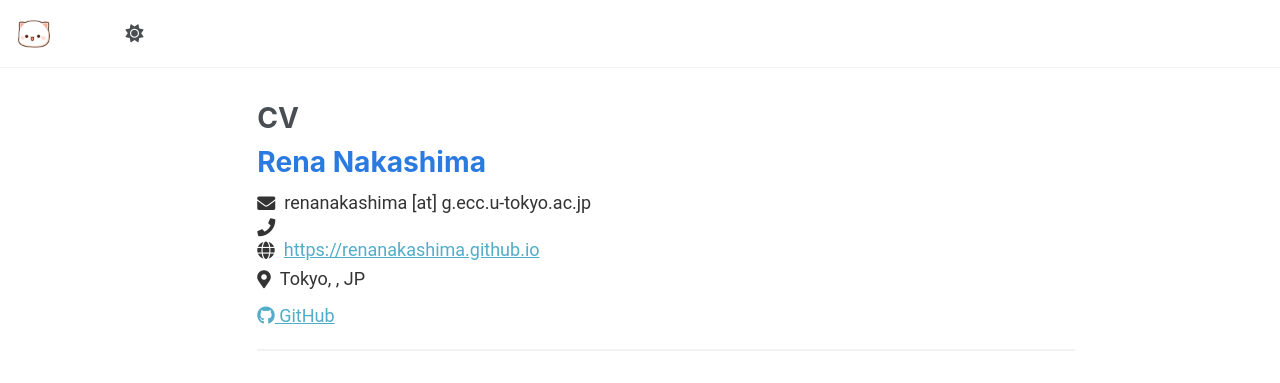
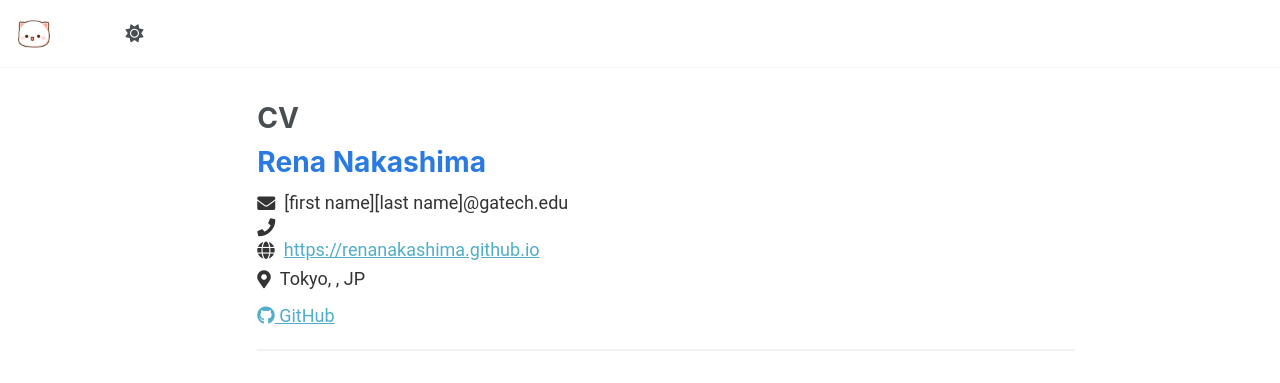
Before and after one commit to renanakashima/renanakashima.github.io, a Jekyll site: the page built from _pages/cv-json.md, in a window 1280 px wide and 900 px high. Shown: the top 383 px of the window. Built offline with Jekyll 4.4.1, drawn with Linux system fonts in a browser that asks for light colours.

Commit message:
email address

```diff
--- a/_config.yml
+++ b/_config.yml
@@ -31,7 +31,7 @@
   location         : "Tokyo, Japan"
   #employer         : ""
   uri              : # URL
-  email            : "renanakashima4@gmail.com"
+  email            : "[first name][last name]@gatech.edu"
 
   # Academic websites
   #arxiv            : # URL - Update with the correct link to your profile
--- a/_data/cv.json
+++ b/_data/cv.json
@@ -1,7 +1,7 @@
 {
   "basics": {
     "name": "Rena Nakashima",
-    "email": "renanakashima [at] g.ecc.u-tokyo.ac.jp",
+    "email": "[first name][last name]@gatech.edu",
     "phone": "",
     "website": "https://renanakashima.github.io",
     "summary": "Undergrad student at the University of Tokyo.",
```
